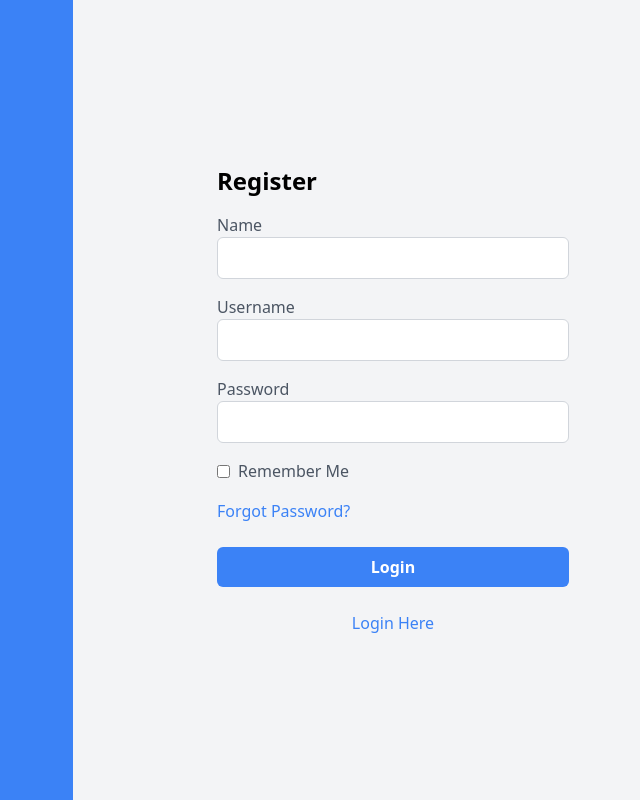
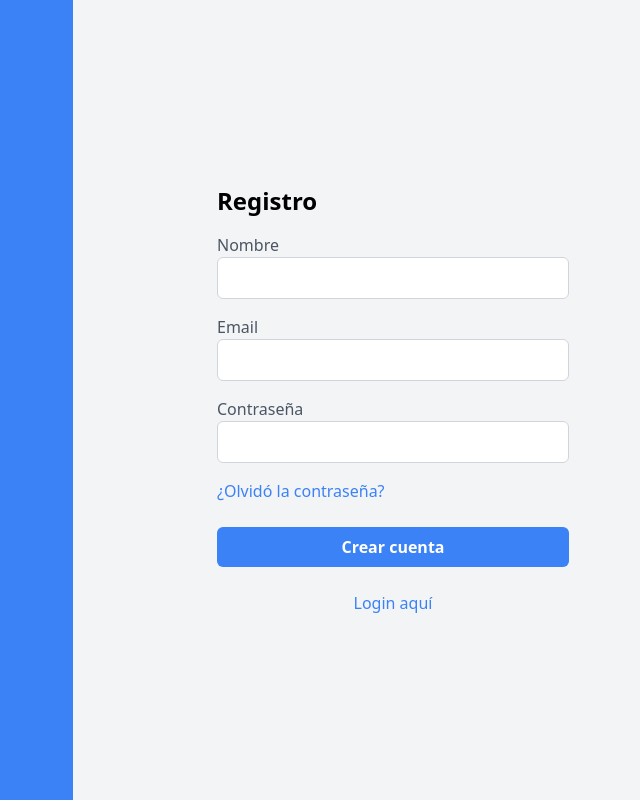
Before and after one commit to ninialibra/vue-admin-shop, a Vue app: page /auth/register in a window 1280 px wide. Shown: the whole page, without its empty margins (567-1207 px from the left). Built offline with nearby package versions, Linux system fonts and the light colour scheme; what @tanstack/vue-query would draw is missing.

Commit message:
login, registro, token

```diff
--- a/package.json
+++ b/package.json
@@ -16,10 +16,12 @@
   "dependencies": {
     "@tanstack/vue-query": "^5.56.2",
     "@tanstack/vue-query-devtools": "^5.58.0",
+    "@vueuse/core": "^11.1.0",
     "axios": "^1.7.7",
     "pinia": "^2.1.7",
     "vue": "^3.4.29",
-    "vue-router": "^4.3.3"
+    "vue-router": "^4.3.3",
+    "vue-toastification": "^2.0.0-rc.5"
   },
   "devDependencies": {
     "@rushstack/eslint-patch": "^1.8.0",
--- a/src/api/tesloApi.ts
+++ b/src/api/tesloApi.ts
@@ -4,4 +4,14 @@ const tesloApi = axios.create({
   baseURL: import.meta.env.VITE_TESLO_API_URL,
 });
 
+tesloApi.interceptors.request.use((config) => {
+  const token = localStorage.getItem('token');
+
+  if (token) {
+    config.headers.Authorization = `Bearer ${token}`;
+  }
+
+  return config;
+});
+
 export { tesloApi };
--- a/src/main.ts
+++ b/src/main.ts
@@ -3,6 +3,9 @@ import './assets/main.css';
 import { createApp } from 'vue';
 import { createPinia } from 'pinia';
 import { VueQueryPlugin } from '@tanstack/vue-query';
+import Toast from 'vue-toastification';
+
+import 'vue-toastification/dist/index.css';
 
 import App from './App.vue';
 import router from './router';
@@ -11,6 +14,7 @@ const app = createApp(App);
 
 app.use(createPinia());
 app.use(VueQueryPlugin);
+app.use(Toast);
 app.use(router);
 
 app.mount('#app');
--- /dev/null
+++ b/src/modules/auth/actions/checkAuth.action.ts
@@ -0,0 +1,45 @@
+import { tesloApi } from '@/api/tesloApi';
+import type { User } from '../interfaces/user.interface';
+import type { AuthResponse } from '../interfaces/auth.response';
+import { isAxiosError } from 'axios';
+
+interface CheckError {
+  ok: false;
+  message: string;
+}
+
+interface CheckSucess {
+  ok: true;
+  user: User;
+  token: string;
+}
+
+export const checkAuthAction = async (): Promise<CheckError | CheckSucess> => {
+  try {
+    const localToken = localStorage.getItem('token');
+
+    if (localToken && localToken.length < 10) {
+      return {
+        ok: false,
+        message: 'Token no válido',
+      };
+    }
+
+    const { data } = await tesloApi.get<AuthResponse>('/auth/check-status');
+
+    return {
+      ok: true,
+      user: data.user,
+      token: data.token,
+    };
+  } catch (error) {
+    if (isAxiosError(error) && error.response?.status === 401) {
+      return {
+        ok: false,
+        message: 'Token no válido',
+      };
+    }
+
+    throw new Error('No se pudo realizar la petición');
+  }
+};
--- a/src/modules/auth/actions/index.ts
+++ b/src/modules/auth/actions/index.ts
@@ -1 +1,3 @@
 export * from './login.action';
+export * from './register.action';
+export * from './checkAuth.action';
--- /dev/null
+++ b/src/modules/auth/actions/register.action.ts
@@ -0,0 +1,40 @@
+import { tesloApi } from '@/api/tesloApi';
+import type { AuthResponse, User } from '../interfaces';
+
+interface RegisterError {
+  ok: false;
+  message: string;
+}
+
+interface RegisterSucess {
+  ok: true;
+  user: User;
+  token: string;
+}
+
+export const registerAction = async (
+  fullName: string,
+  email: string,
+  password: string,
+): Promise<RegisterError | RegisterSucess> => {
+  try {
+    const { data } = await tesloApi.post<AuthResponse>('/auth/register', {
+      fullName,
+      email,
+      password,
+    });
+
+    return {
+      ok: true,
+      user: data.user,
+      token: data.token,
+    };
+  } catch (error) {
+    console.log(error);
+
+    return {
+      ok: false,
+      message: 'No se pudo crear el registro de usuario.',
+    };
+  }
+};
--- a/src/modules/auth/stores/auth.store.ts
+++ b/src/modules/auth/stores/auth.store.ts
@@ -1,12 +1,13 @@
 import { ref, computed } from 'vue';
 import { defineStore } from 'pinia';
 import { AuthStatus, type User } from '../interfaces';
-import { loginAction } from '../actions';
+import { loginAction, registerAction } from '../actions';
+import { useLocalStorage } from '@vueuse/core';
 
 export const useAuthStore = defineStore('auth', () => {
   const authStatus = ref<AuthStatus>(AuthStatus.Checking);
   const user = ref<User | undefined>();
-  const token = ref('');
+  const token = ref(useLocalStorage('token', ''));
 
   const login = async (email: string, password: string) => {
     try {
@@ -19,6 +20,25 @@ export const useAuthStore = defineStore('auth', () => {
 
       user.value = loginResp.user;
       token.value = loginResp.token;
+      authStatus.value = AuthStatus.Authenticated;
+
+      return true;
+    } catch (error) {
+      return logout();
+    }
+  };
+
+  const register = async (fullName: string, email: string, password: string) => {
+    try {
+      const registerResp = await registerAction(fullName, email, password);
+
+      if (!registerResp.ok) {
+        logout();
+        return false;
+      }
+
+      user.value = registerResp.user;
+      token.value = registerResp.token;
       authStatus.value = AuthStatus.Authenticated;
 
       return true;
@@ -45,5 +65,6 @@ export const useAuthStore = defineStore('auth', () => {
     username: computed(() => user.value?.fullName),
 
     login,
+    register,
   };
 });
--- a/src/modules/auth/views/LoginView.vue
+++ b/src/modules/auth/views/LoginView.vue
@@ -6,6 +6,7 @@
       <label for="email" class="block text-gray-600">Correo</label>
       <input
         v-model="myForm.email"
+        ref="emailInputRef"
         type="text"
         id="email"
         name="email"
@@ -18,6 +19,7 @@
       <label for="password" class="block text-gray-600">Password</label>
       <input
         v-model="myForm.password"
+        ref="passwordInputRef"
         type="password"
         id="password"
         name="password"
@@ -50,17 +52,19 @@
   </form>
   <!-- Sign up  Link -->
   <div class="mt-6 text-blue-500 text-center">
-    <RouterLink :to="{ name: 'register' }" class="hover:underline">Sign up Here</RouterLink>
+    <RouterLink :to="{ name: 'register' }" class="hover:underline">Crear cuenta aquí</RouterLink>
   </div>
 </template>
 
 <script lang="ts" setup>
-import { reactive } from 'vue';
-import { useRouter } from 'vue-router';
+import { reactive, ref, watchEffect } from 'vue';
 import { useAuthStore } from '../stores/auth.store';
+import { useToast } from 'vue-toastification';
 
-const router = useRouter();
 const authStore = useAuthStore();
+const toast = useToast();
+const emailInputRef = ref<HTMLInputElement | null>(null);
+const passwordInputRef = ref<HTMLInputElement | null>(null);
 
 const myForm = reactive({
   email: '',
@@ -69,8 +73,33 @@ const myForm = reactive({
 });
 
 const onLogin = async () => {
+  if (myForm.email === '') {
+    return emailInputRef.value?.focus();
+  }
+
+  if (myForm.password === '') {
+    return passwordInputRef.value?.focus();
+  }
+
+  if (myForm.rememberMe) {
+    localStorage.setItem('email', myForm.email);
+  } else {
+    localStorage.removeItem('email');
+  }
+
   const ok = await authStore.login(myForm.email, myForm.password);
 
-  console.log({ ok });
+  if (ok) return;
+
+  toast.error('Datos de acceso incorrectos.');
 };
+
+watchEffect(() => {
+  const email = localStorage.getItem('email');
+
+  if (email) {
+    myForm.email = email;
+    myForm.rememberMe = true;
+  }
+});
 </script>
--- a/src/modules/auth/views/RegisterView.vue
+++ b/src/modules/auth/views/RegisterView.vue
@@ -1,13 +1,15 @@
 <template>
-  <h1 class="text-2xl font-semibold mb-4">Register</h1>
-  <form action="#" method="POST">
+  <h1 class="text-2xl font-semibold mb-4">Registro</h1>
+  <form @submit.prevent="onRegister">
     <!-- Username Input -->
     <div class="mb-4">
-      <label for="name" class="block text-gray-600">Name</label>
+      <label for="nombre" class="block text-gray-600">Nombre</label>
       <input
+        v-model="myForm.fullName"
+        ref="fullNameInputRef"
         type="text"
-        id="name"
-        name="name"
+        id="nombre"
+        name="nombre"
         class="w-full border border-gray-300 rounded-md py-2 px-3 focus:outline-none focus:border-blue-500"
         autocomplete="off"
       />
@@ -15,19 +17,23 @@
 
     <!-- Username Input -->
     <div class="mb-4">
-      <label for="username" class="block text-gray-600">Username</label>
+      <label for="email" class="block text-gray-600">Email</label>
       <input
-        type="text"
-        id="username"
-        name="username"
+        v-model="myForm.email"
+        ref="emailInputRef"
+        type="email"
+        id="email"
+        name="email"
         class="w-full border border-gray-300 rounded-md py-2 px-3 focus:outline-none focus:border-blue-500"
         autocomplete="off"
       />
     </div>
     <!-- Password Input -->
     <div class="mb-4">
-      <label for="password" class="block text-gray-600">Password</label>
+      <label for="password" class="block text-gray-600">Contraseña</label>
       <input
+        v-model="myForm.password"
+        ref="passwordInputRef"
         type="password"
         id="password"
         name="password"
@@ -35,25 +41,60 @@
         autocomplete="off"
       />
     </div>
-    <!-- Remember Me Checkbox -->
-    <div class="mb-4 flex items-center">
-      <input type="checkbox" id="remember" name="remember" class="text-blue-500" />
-      <label for="remember" class="text-gray-600 ml-2">Remember Me</label>
-    </div>
+
     <!-- Forgot Password Link -->
     <div class="mb-6 text-blue-500">
-      <a href="#" class="hover:underline">Forgot Password?</a>
+      <a href="#" class="hover:underline">¿Olvidó la contraseña?</a>
     </div>
     <!-- Login Button -->
     <button
       type="submit"
       class="bg-blue-500 hover:bg-blue-600 text-white font-semibold rounded-md py-2 px-4 w-full"
     >
-      Login
+      Crear cuenta
     </button>
   </form>
   <!-- Sign up  Link -->
   <div class="mt-6 text-blue-500 text-center">
-    <RouterLink :to="{ name: 'login' }" class="hover:underline">Login Here</RouterLink>
+    <RouterLink :to="{ name: 'login' }" class="hover:underline">Login aquí</RouterLink>
   </div>
 </template>
+
+<script lang="ts" setup>
+import { reactive, ref } from 'vue';
+import { useAuthStore } from '../stores/auth.store';
+import { useToast } from 'vue-toastification';
+
+const authStore = useAuthStore();
+const toast = useToast();
+
+const fullNameInputRef = ref<HTMLInputElement | null>(null);
+const emailInputRef = ref<HTMLInputElement | null>(null);
+const passwordInputRef = ref<HTMLInputElement | null>(null);
+
+const myForm = reactive({
+  fullName: '',
+  email: '',
+  password: '',
+});
+
+const onRegister = async () => {
+  if (myForm.fullName === '') {
+    return fullNameInputRef.value?.focus();
+  }
+
+  if (myForm.email === '') {
+    return emailInputRef.value?.focus();
+  }
+
+  if (myForm.password === '') {
+    return passwordInputRef.value?.focus();
+  }
+
+  const ok = await authStore.register(myForm.fullName, myForm.email, myForm.password);
+
+  if (ok) return;
+
+  toast.error('Registro fallido.');
+};
+</script>
```
Also changed, not shown: 1 other file (tests, documents, lock files or other folders).
